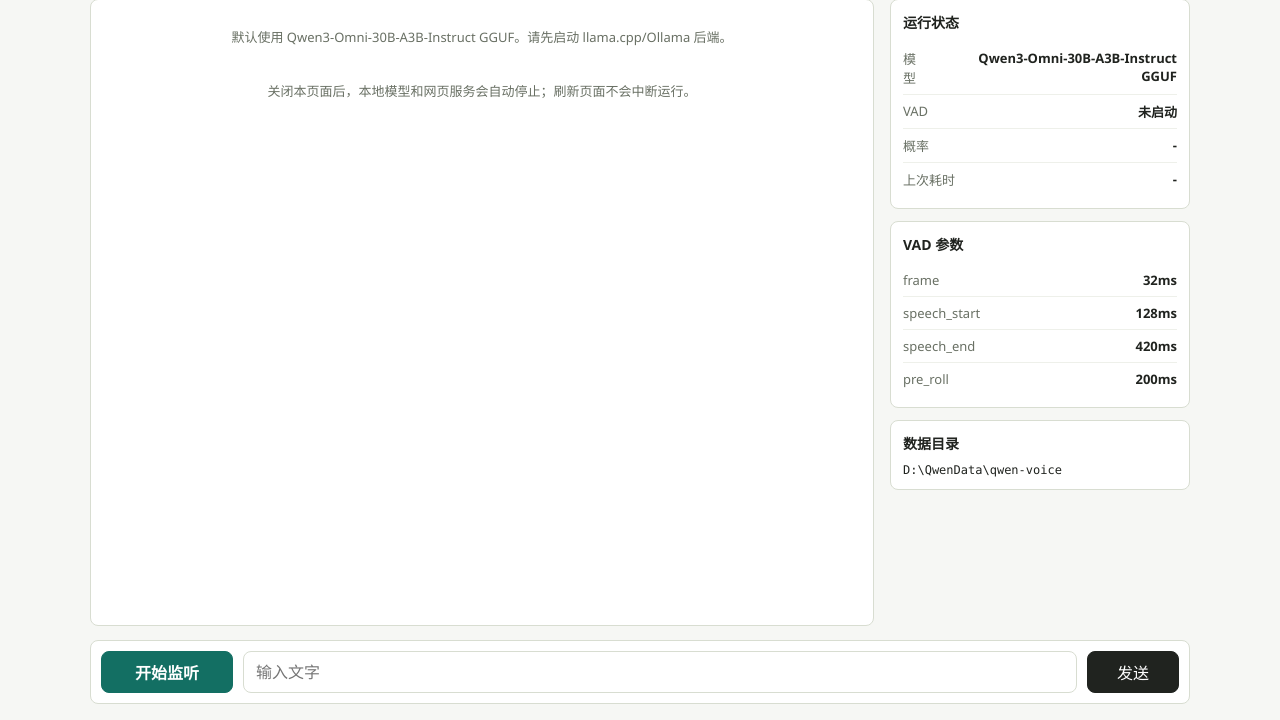
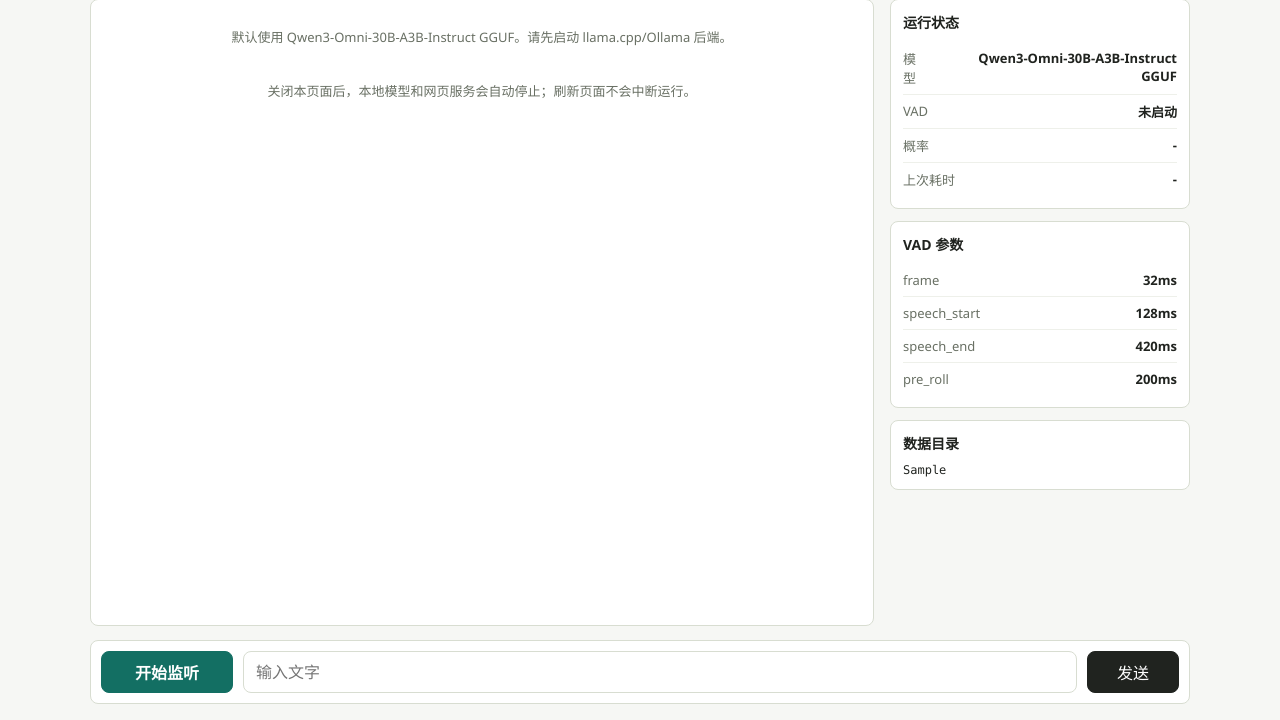
Before and after one commit to VoyagerEddy/Local-deployment-of-Qwen, a Flask app: template templates/index.html in a window 1280 px wide. Shown: the part 80-800 px from the top of the page. Run offline with Flask 3, Linux system fonts and the light colour scheme; the template is opened without the code that fills it: most values are stand-ins (such as "Sample title", 1, 10 or a date in 2020); data that the repository does not hold is empty; some libraries are stand-ins or nearby versions.

Commit message:
Relocate runtime assets under project directory

```diff
--- a/app.py
+++ b/app.py
@@ -17,7 +17,7 @@ from flask import Flask, Response, jsonify, render_template, request, send_from_
 
 
 APP_DIR = Path(__file__).resolve().parent
-DATA_DIR = Path(os.environ.get("QWEN_VOICE_DATA_DIR", r"D:\QwenData\qwen-voice"))
+DATA_DIR = Path(os.environ.get("QWEN_VOICE_DATA_DIR", str(APP_DIR / "QwenData" / "qwen-voice")))
 RECORDINGS_DIR = DATA_DIR / "recordings"
 VAD_ASSETS_DIR = DATA_DIR / "vad-assets"
 RECORDINGS_DIR.mkdir(parents=True, exist_ok=True)
@@ -26,7 +26,7 @@ VAD_ASSETS_DIR.mkdir(parents=True, exist_ok=True)
 MODEL_CONFIG = Path(
     os.environ.get(
         "QWEN25_OMNI_MNN_CONFIG",
-        r"D:\QwenModels\Qwen2.5-Omni-3B-MNN\config.json",
+        str(APP_DIR / "QwenModels" / "Qwen2.5-Omni-3B-MNN" / "config.json"),
     )
 )
 
@@ -66,7 +66,7 @@ QWEN3_GGUF_TRIM_BELOW_RAM_MB = int(os.environ.get("QWEN3_GGUF_TRIM_BELOW_RAM_MB"
 QWEN3_GGUF_MAX_TEXT_TOKENS = int(os.environ.get("QWEN3_GGUF_MAX_TEXT_TOKENS", "96"))
 QWEN3_GGUF_MAX_AUDIO_TOKENS = int(os.environ.get("QWEN3_GGUF_MAX_AUDIO_TOKENS", "96"))
 QWEN3_LLAMA_STATE_FILE = Path(
-    os.environ.get("QWEN3_LLAMA_STATE_FILE", r"D:\QwenTemp\qwen3-llamacpp-state.json")
+    os.environ.get("QWEN3_LLAMA_STATE_FILE", str(APP_DIR / "QwenTemp" / "qwen3-llamacpp-state.json"))
 )
 REQUEST_TIMEOUT_SECONDS = float(os.environ.get("QWEN3_GGUF_TIMEOUT", "600"))
 BROWSER_STOP_ON_CLOSE = os.environ.get("QWEN_VOICE_STOP_ON_BROWSER_CLOSE", "on").strip().lower() in {
@@ -794,7 +794,7 @@ def upload_suffix(filename: str) -> str:
 
 @app.get("/")
 def index():
-    return render_template("index.html", model_config=str(MODEL_CONFIG))
+    return render_template("index.html", model_config=str(MODEL_CONFIG), data_dir=str(DATA_DIR))
 
 
 @app.post("/runtime/client/open")
--- a/templates/index.html
+++ b/templates/index.html
@@ -302,7 +302,7 @@
 
         <section class="panel">
           <h2>数据目录</h2>
-          <div class="mono">D:\QwenData\qwen-voice</div>
+          <div class="mono">{{ data_dir }}</div>
         </section>
       </aside>
     </main>
```
Also changed, not shown: README.md, 5 other files.
